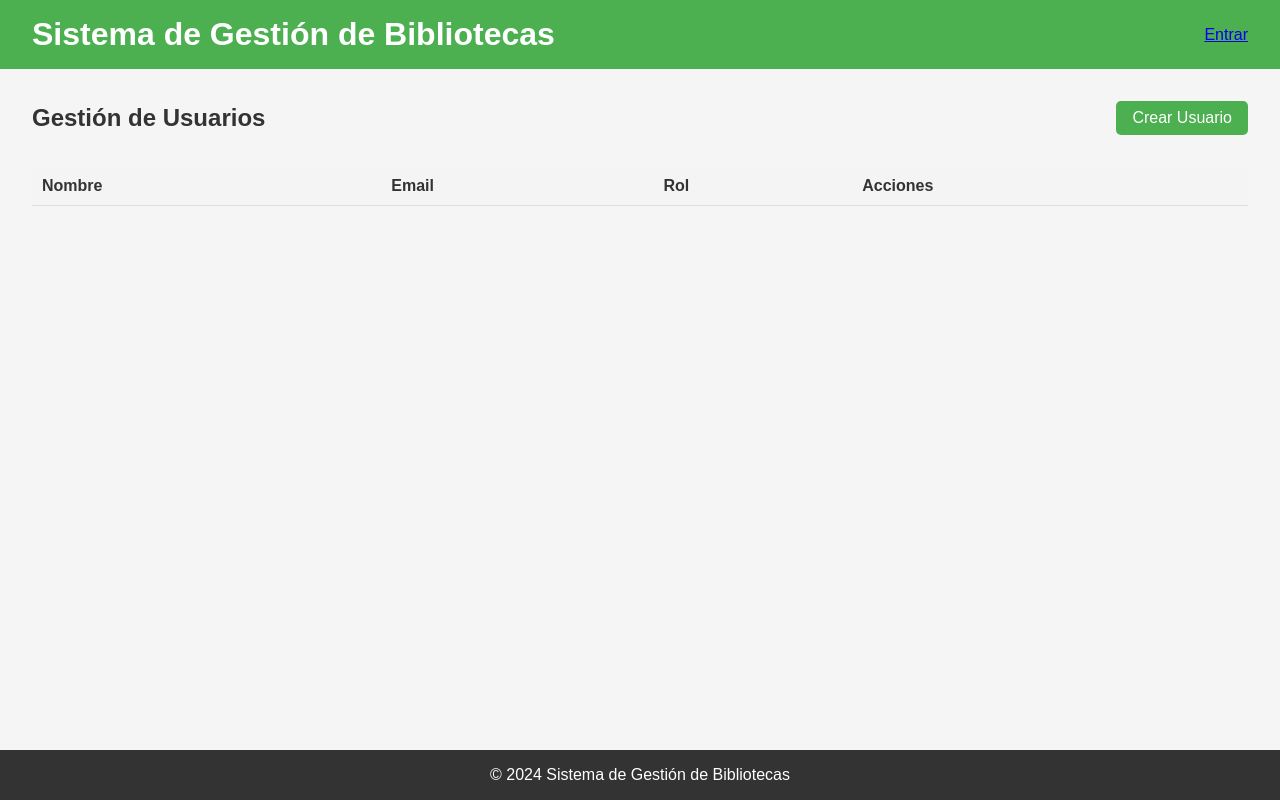
After one commit to mgbrunini/eTeca, a PHP site: page /abmUsuarios_v2.php in a window 1280 px wide. The commit adds this page. Run offline with PHP 8.4, Linux system fonts and the light colour scheme; a stand-in replaces the project's code that opens the database connection; lists and menus that the app fills with data are empty.

Commit message:
update 2911_v2

```diff
--- /dev/null
+++ b/abmUsuarios_v2.php
@@ -0,0 +1,188 @@
+<!DOCTYPE html>
+<html lang="es">
+
+<head>
+    <meta charset="UTF-8">
+    <meta name="viewport" content="width=device-width, initial-scale=1.0">
+    <title>Sistema de Gestión de Bibliotecas - Usuarios</title>
+    <style>
+        * {
+            margin: 0;
+            padding: 0;
+            box-sizing: border-box;
+            font-family: Arial, sans-serif;
+        }
+
+        body {
+            background-color: #f5f5f5;
+            color: #333;
+            display: flex;
+            flex-direction: column;
+            min-height: 100vh;
+        }
+
+        header {
+            background-color: #4CAF50;
+            color: white;
+            padding: 1rem 2rem;
+            display: flex;
+            justify-content: space-between;
+            align-items: center;
+        }
+
+        main {
+            flex: 1;
+            padding: 2rem;
+            display: flex;
+            flex-direction: column;
+            gap: 2rem;
+        }
+
+        .actions {
+            display: flex;
+            justify-content: space-between;
+            align-items: center;
+        }
+
+        .btn-create {
+            padding: 0.5rem 1rem;
+            background-color: #4CAF50;
+            color: white;
+            border: none;
+            border-radius: 5px;
+            cursor: pointer;
+            text-decoration: none;
+            font-size: 1rem;
+        }
+
+        .btn-create:hover {
+            background-color: #45a049;
+        }
+
+        table {
+            width: 100%;
+            border-collapse: collapse;
+        }
+
+        table th, table td {
+            text-align: left;
+            padding: 10px;
+            border-bottom: 1px solid #ddd;
+        }
+
+        table th {
+            background-color: #f4f4f4;
+        }
+
+        .icon {
+            cursor: pointer;
+            margin: 0 5px;
+            color: #666;
+        }
+
+        .icon:hover {
+            color: #333;
+        }
+
+        .icon-trash {
+            color: red;
+        }
+
+        .icon-edit {
+            color: blue;
+        }
+
+        footer {
+            text-align: center;
+            padding: 1rem;
+            background-color: #333;
+            color: white;
+        }
+    </style>
+</head>
+
+<body>
+    <header>
+        <h1>Sistema de Gestión de Bibliotecas</h1>
+        <div class="header-button">
+            <a href="login.php">Entrar</a>
+        </div>
+    </header>
+
+    <main>
+        <div class="actions">
+            <h2>Gestión de Usuarios</h2>
+            <button class="btn-create" onclick="crearUsuario()">Crear Usuario</button>
+        </div>
+
+        <table>
+            <thead>
+                <tr>
+                    <th>Nombre</th>
+                    <th>Email</th>
+                    <th>Rol</th>
+                    <th>Acciones</th>
+                </tr>
+            </thead>
+            <tbody id="userTable">
+                <!-- Aquí se cargan los usuarios desde la base de datos -->
+            </tbody>
+        </table>
+    </main>
+
+    <footer>
+        <p>&copy; 2024 Sistema de Gestión de Bibliotecas</p>
+    </footer>
+
+    <script>
+        // Función para agregar un usuario
+        function crearUsuario() {
+            window.location.href = 'crear_usuario.php'; // Cambia esta URL según sea necesario
+        }
+
+        // Función para eliminar un usuario
+        function eliminarUsuario(id) {
+            if (confirm('¿Estás seguro de eliminar este usuario?')) {
+                fetch(`eliminar_usuario.php?id=${id}`, { method: 'POST' })
+                    .then(response => response.text())
+                    .then(data => {
+                        alert(data);
+                        cargarUsuarios();
+                    });
+            }
+        }
+
+        // Función para editar un usuario
+        function editarUsuario(id) {
+            window.location.href = `editar_usuario.php?id=${id}`; // Cambia esta URL según sea necesario
+        }
+
+        // Función para cargar los usuarios en la tabla
+        function cargarUsuarios() {
+            fetch('listar_usuarios.php')
+                .then(response => response.json())
+                .then(data => {
+                    const tableBody = document.getElementById('userTable');
+                    tableBody.innerHTML = '';
+                    data.forEach(user => {
+                        tableBody.innerHTML += `
+                            <tr>
+                                <td>${user.nombre}</td>
+                                <td>${user.email}</td>
+                                <td>${user.rol}</td>
+                                <td>
+                                    <i class="icon icon-edit fas fa-edit" onclick="editarUsuario(${user.id})"></i>
+                                    <i class="icon icon-trash fas fa-trash" onclick="eliminarUsuario(${user.id})"></i>
+                                </td>
+                            </tr>
+                        `;
+                    });
+                });
+        }
+
+        // Cargar usuarios al cargar la página
+        window.onload = cargarUsuarios;
+    </script>
+</body>
+
+</html>
--- a/conexion.php
+++ b/metodosPhp/conexion.php
@@ -1,10 +1,11 @@
 <?php
 
-$base = "eTeca";
+$base = "eteca";
 $conn = mysqli_connect("localhost", "root", "", $base);
 
 if ($conn) {
-    echo "Hola People!";
+    echo "Se conecta a la DB";
+    echo "<br>";
 } else {
     echo "Falló la conexión";
 }
```
Also changed, not shown: abmUsuarios.php (added, +70 -0 lines), crear_usuario.php (added, +163 -0 lines), eteca.sql (added, +72 -0 lines), metodosPhp/borrar_usuario.php (added, +17 -0 lines), metodosPhp/guardar_usuario.php (added, +20 -0 lines), prueba.php (+51 -1 lines).
